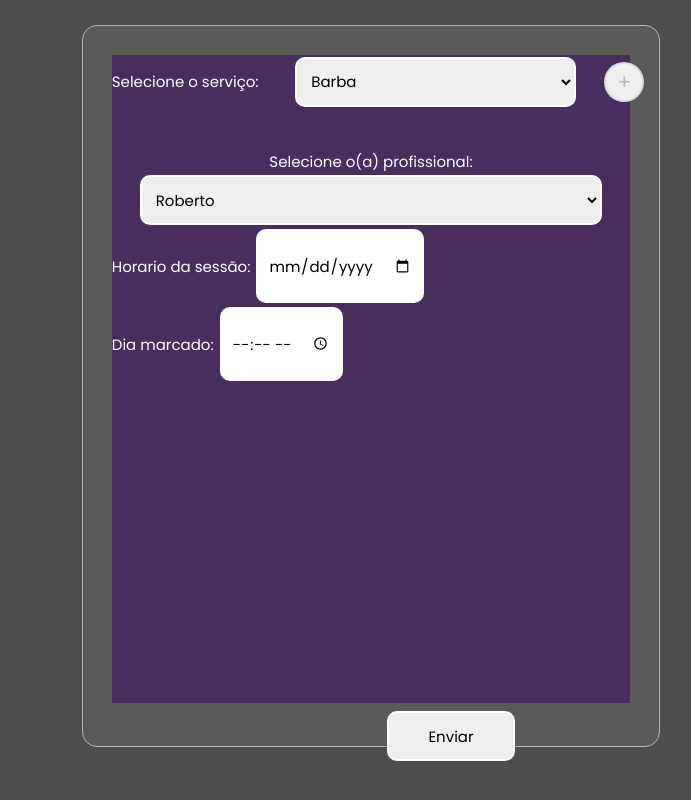
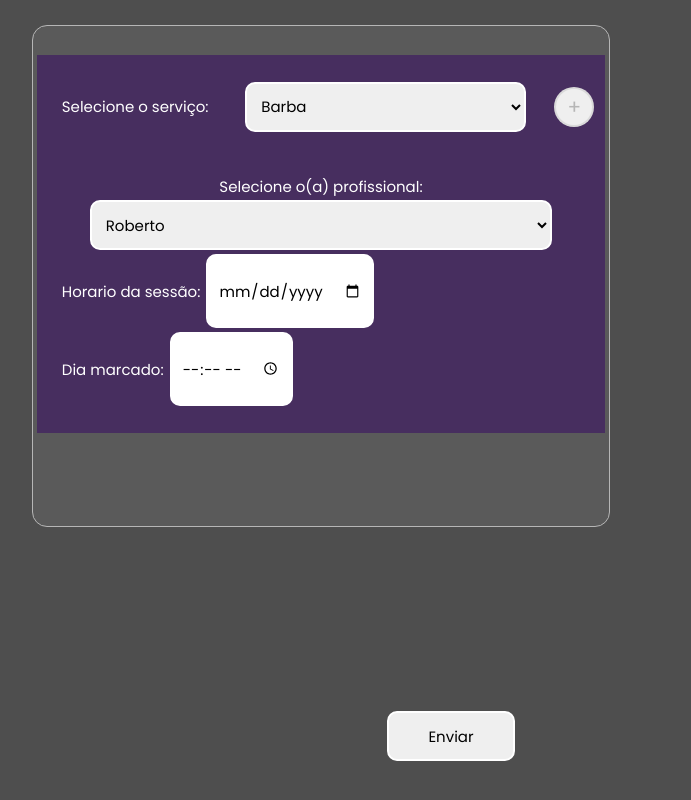
Before and after one commit to Secretaria-Gestao/TCC-ETEC, a Flask app: page /agendamento in a window 1280 px wide. Shown: the whole page, without its empty margins (319-1010 px from the left). Run offline with Flask 3, Linux system fonts and the light colour scheme.

Commit message:
Arrumando o agendamento
não tá completo ainda

```diff
--- a/site/static/css/agentamento.css
+++ b/site/static/css/agentamento.css
@@ -59,8 +59,10 @@ input, .enviar, select{
 
 main{
     width: 45vw;
-    height: 90vh;
-    margin: 25px 0 0 100px;
+    max-width: 900px;
+    height: max-content;
+    min-height: 500px;
+    margin: 25px 0 0 0;
     justify-self: center;
     background: var(--background-transparent);
     border-radius: 15px;
@@ -70,8 +72,8 @@ main{
 form{
     width: 90%;
     height: 90%;
-    padding: 0px;
-    margin: auto;
+    padding: 25px;
+    margin: 5% auto 5%;
     margin-top: 5%;
     background-color: rgb(71, 46, 95);
 }
--- a/site/static/js/agendamento.js
+++ b/site/static/js/agendamento.js
@@ -25,6 +25,26 @@ function remover_servico(btn_remover_serv) {
     const servico = btn_remover_serv.parentElement;
     servico.remove();
 }
+
+const btn_enviar = document.getElementById('btn-enviar');
+
+const form = {
+    servico: () => document.querySelectorAll('servico'),
+    btn_enviar: () => document.getElementById('btn-enviar')
+    // profissional:
+    // data:
+}
+
+btn_enviar.addEventListener('click', () => {
+    fetch('/agendando', {
+        headers: {
+            'Content-Type': 'Application/json'
+        },
+        body: {
+            'info':
+        }
+    })
+})
 
 // window.add_servico = add_servico;
 // window.remover_servico = remover_servico
--- a/site/templates/agendamento.html
+++ b/site/templates/agendamento.html
@@ -48,7 +48,7 @@
                 <input type="time" name="horario" />
             </div>
 
-            <input type="submit" class="enviar" value="Enviar" />
+            <button id="btn-enviar" type="submit" class="enviar"> Enviar </button>
         </form>
     </main>
   </body>
```
Also changed, not shown: site/controllers/agendamento_controller.py (+9 -3 lines), site/routes/rotas_json.py (+9 -4 lines).
